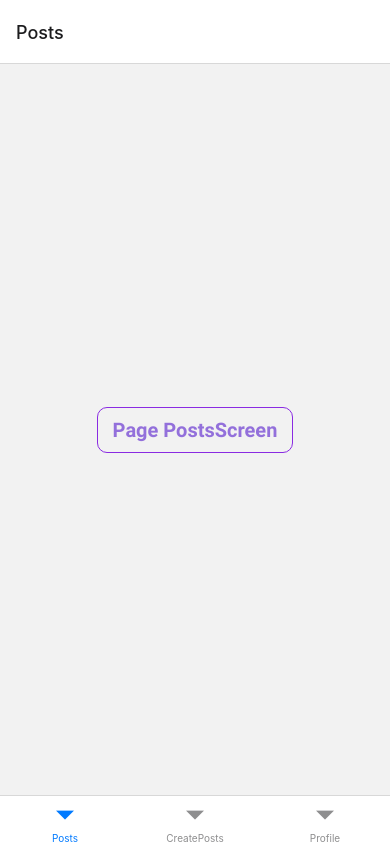
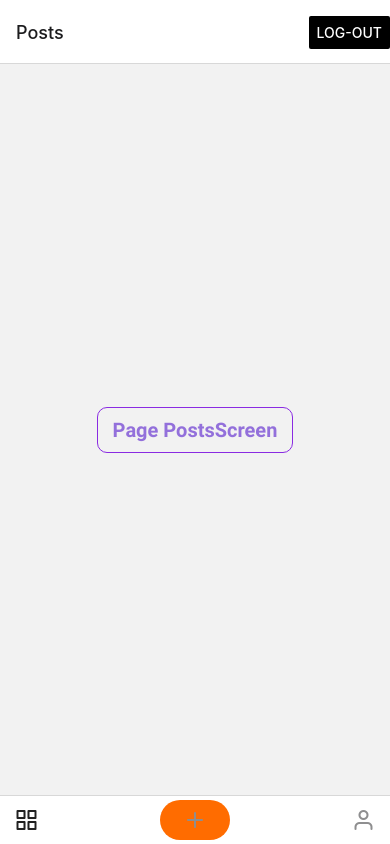
Before and after one commit to K-Basket/react-native-hw, a React Native app: screen /Home in a window 390 px wide. Built offline with nearby package versions, Linux system fonts and the light colour scheme.

Commit message:
added Style tab

```diff
--- a/App.js
+++ b/App.js
@@ -1,4 +1,6 @@
 import 'react-native-gesture-handler'; // должен быть в самом верху
+import { NavigationContainer } from '@react-navigation/native';
+import { useFonts } from 'expo-font';
 import { StatusBar } from 'expo-status-bar';
 import {
   ImageBackground,
@@ -9,10 +11,7 @@ import {
   View,
 } from 'react-native';
 import { RegistrationScreen } from './Screens/auth/RegistrationScreen.js';
-import { useFonts } from 'expo-font';
 import { LoginScreen } from './Screens/auth/LoginScreen.js';
-
-import { NavigationContainer } from '@react-navigation/native';
 import { Navigation } from './components/Navigation.js';
 
 export default function App() {
--- a/Screens/Home.js
+++ b/Screens/Home.js
@@ -1,43 +1,90 @@
-import { StyleSheet } from 'react-native';
+import { Button, StyleSheet } from 'react-native';
+import { createBottomTabNavigator } from '@react-navigation/bottom-tabs';
+import { useNavigation } from '@react-navigation/native';
+import { Feather } from '@expo/vector-icons';
+
 import { PostsScreen } from './PostsScreen';
-import { createStackNavigator } from '@react-navigation/stack';
 import { CreatePostsScreen } from './CreatePostsScreen';
 import { ProfileScreen } from './ProfileScreen';
-import { createBottomTabNavigator } from '@react-navigation/bottom-tabs';
-import { useState } from 'react';
-import { RegistrationScreen } from './auth/RegistrationScreen';
-import { LoginScreen } from './auth/LoginScreen';
+import { TouchableOpacity } from 'react-native-gesture-handler';
 
 export function Home() {
-  const [isAuth, setIsAuth] = useState(true);
-  const HomeStack = createStackNavigator();
   const Tabs = createBottomTabNavigator(); // нижняя навигация
+  const navigation = useNavigation();
+
+  const optionPosts = {
+    headerRight: () => {
+      return (
+        <Button
+          onPress={() => {
+            navigation.navigate('Login');
+            console.log('here is log-out function');
+          }}
+          title="Log-out"
+          color="black"
+        />
+      );
+    },
+    tabBarIcon: ({ focused, size, color }) => (
+      <Feather
+        style={{ alignSelf: 'flex-end', marginRight: 39 }}
+        name="grid"
+        size={24}
+        color={focused ? '#212121' : color}
+      />
+    ),
+  };
+
+  const optionsCreatePosts = {
+    tabBarIcon: ({ focused, size, color }) => (
+      <TouchableOpacity
+        style={styles.btn}
+        activeOpacity={0.8}
+        onPress={() => console.log('tabBarIcon')}
+      >
+        <Feather name="plus" size={24} color={focused ? '#fff' : color} />
+      </TouchableOpacity>
+    ),
+  };
+
+  const optionsProfile = {
+    tabBarIcon: ({ focused, size, color }) => (
+      <Feather
+        style={{ alignSelf: 'flex-start', marginLeft: 39 }}
+        name="user"
+        size={24}
+        color={focused ? '#212121' : color}
+      />
+    ),
+  };
 
   return (
-    <>
-      {isAuth && (
-        <Tabs.Navigator initialRouteName="Posts">
-          <Tabs.Screen name="Posts" component={PostsScreen} />
-          <Tabs.Screen name="CreatePosts" component={CreatePostsScreen} />
-          <Tabs.Screen name="Profile" component={ProfileScreen} />
-        </Tabs.Navigator>
-      )}
-      {!isAuth && (
-        <HomeStack.Navigator initialRouteName="LoginScreen">
-          <HomeStack.Screen
-            name="Registration"
-            component={RegistrationScreen}
-            options={{ headerShown: false }} // скрывает header
-          />
-          <HomeStack.Screen
-            name="Login"
-            component={LoginScreen}
-            options={{ headerShown: false }}
-          />
-        </HomeStack.Navigator>
-      )}
-    </>
+    <Tabs.Navigator
+      screenOptions={{ tabBarShowLabel: false }}
+      initialRouteName="Posts"
+    >
+      <Tabs.Screen name="Posts" component={PostsScreen} options={optionPosts} />
+      <Tabs.Screen
+        name="CreatePosts"
+        component={CreatePostsScreen}
+        options={optionsCreatePosts}
+      />
+      <Tabs.Screen
+        name="Profile"
+        component={ProfileScreen}
+        options={optionsProfile}
+      />
+    </Tabs.Navigator>
   );
 }
 
-const styles = StyleSheet.create({});
+const styles = StyleSheet.create({
+  btn: {
+    justifyContent: 'center',
+    alignItems: 'center',
+    backgroundColor: '#FF6C00',
+    width: 70,
+    height: 40,
+    borderRadius: 100,
+  },
+});
--- a/Screens/auth/RegistrationScreen.js
+++ b/Screens/auth/RegistrationScreen.js
@@ -1,3 +1,4 @@
+import { useNavigation } from '@react-navigation/native';
 import {
   TouchableOpacity,
   ImageBackground,
@@ -15,7 +16,6 @@ import { useEffect, useState } from 'react';
 import imageBG from '../../assets/img/photo-bg.jpg';
 import avatar from '../../assets/img/avatar-1.jpg';
 import add from '../../assets/img/add.png';
-import { useNavigation } from '@react-navigation/native';
 
 const initialState = {
   login: '',
--- a/components/Navigation.js
+++ b/components/Navigation.js
@@ -1,18 +1,13 @@
 import { createStackNavigator } from '@react-navigation/stack';
 import { RegistrationScreen } from '../Screens/auth/RegistrationScreen';
 import { LoginScreen } from '../Screens/auth/LoginScreen';
-import { PostsScreen } from '../Screens/PostsScreen';
-import { CreatePostsScreen } from '../Screens/CreatePostsScreen';
 import { CommentsScreen } from '../Screens/CommentsScreen';
-import { ProfileScreen } from '../Screens/ProfileScreen';
 import { MapScreen } from '../Screens/MapScreen';
 import { Home } from '../Screens/Home';
-import { Button, Text } from 'react-native';
-import { useState } from 'react';
+import { Button } from 'react-native';
 
 export function Navigation() {
   const MainStack = createStackNavigator(); // переходы мажду экранами
-  const [isAuth, setIsAuth] = useState(false);
 
   return (
     <>
@@ -22,17 +17,19 @@ export function Navigation() {
           component={RegistrationScreen}
           options={{ headerShown: false }} // скрывает header
         />
+
         <MainStack.Screen
           name="Login"
           component={LoginScreen}
           options={{ headerShown: false }}
         />
+
         <MainStack.Screen
           name="Home"
           component={Home}
           options={{
             headerShown: false,
-            title: 'Start Home',
+            title: 'Home page',
             headerStyle: { backgroundColor: `#f5f5dc` },
             headerTintColor: 'green',
             headerTitleStyle: {
@@ -52,21 +49,6 @@ export function Navigation() {
           }}
         />
 
-        {/* <MainStack.Screen
-          name="Posts"
-          component={PostsScreen}
-          options={{ headerShown: true }}
-        /> */}
-        {/* <MainStack.Screen
-          name="CreatePosts"
-          component={CreatePostsScreen}
-          options={{ headerShown: true }}
-        /> */}
-        {/* <MainStack.Screen
-          name="Profile"
-          component={ProfileScreen}
-          options={{ headerShown: true }}
-        /> */}
         <MainStack.Screen
           name="Comments"
           component={CommentsScreen}
```
Also changed, not shown: assets/img/grid.svg (added).
